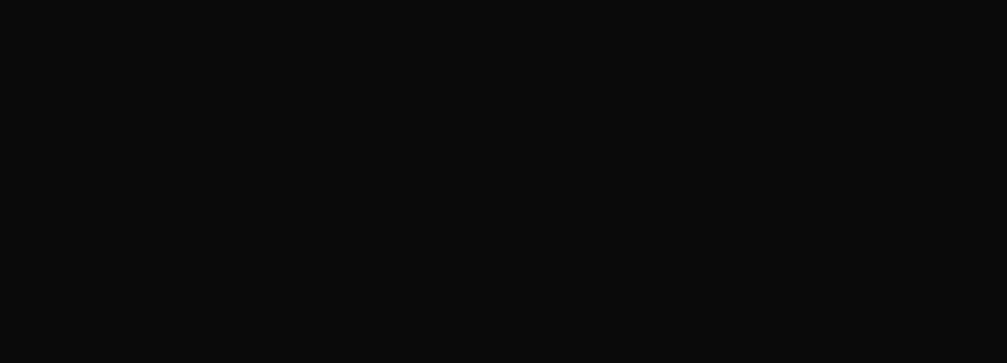
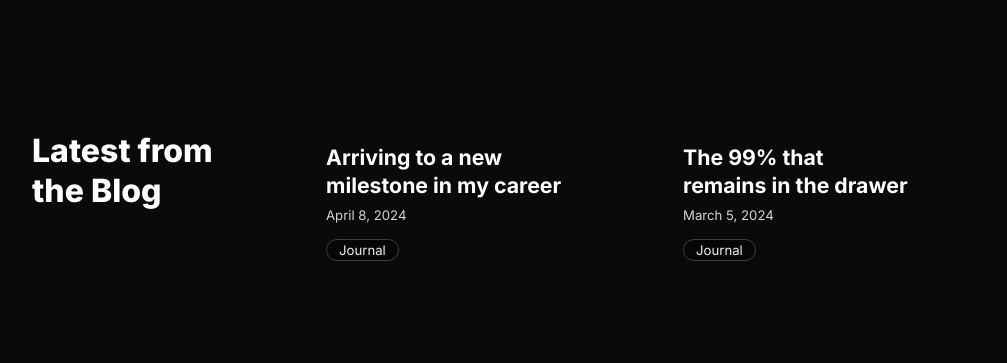
Before and after one commit to CloudCraftWithFranck/cloudcraftwithfranck.github.io, a Next.js app: page /en in a window 1280 px wide. Shown: the part 1660-2023 px from the top of the page, without its empty margins (136-1143 px from the left). Before the commit the page ends 1402 px from the top, so only its background shows below. Built offline with nearby package versions, Linux system fonts and the light colour scheme.

Commit message:
Updating numbers

```diff
--- a/src/app/[locale]/page.tsx
+++ b/src/app/[locale]/page.tsx
@@ -9,7 +9,7 @@
 import { getTranslations, unstable_setRequestLocale } from 'next-intl/server';
 import { useTranslations } from 'next-intl';
 
-import './page.css'; // Importing the CSS for styling
+import './page.css'; // Importing CSS for the grid styling
 
 export async function generateMetadata(
     { params: { locale } }: { params: { locale: string } }
@@ -218,6 +218,81 @@
                 </Flex>
             </Flex>
 
+            <RevealFx translateY="16" delay={0.6}>
+                <Projects range={[1, 1]} locale={locale} />
+            </RevealFx>
+
+            {routes['/blog'] && (
+                <Flex
+                    fillWidth
+                    gap="24"
+                    mobileDirection="column"
+                >
+                    <Flex flex={1} paddingLeft="l">
+                        <Heading
+                            as="h2"
+                            variant="display-strong-xs"
+                            wrap="balance"
+                        >
+                            Latest from the Blog
+                        </Heading>
+                    </Flex>
+                    <Flex flex={3} paddingX="20">
+                        <Posts range={[1, 2]} columns="2" locale={locale} />
+                    </Flex>
+                </Flex>
+            )}
+
+            <Projects range={[2]} locale={locale} />
+
+            {/* Testimonials Section */}
+            <Flex
+                direction="column"
+                alignItems="center"
+                style={{ marginTop: '4rem' }}
+            >
+                <Heading as="h2" variant="display-strong-l" marginBottom="m">
+                    What People Are Saying
+                </Heading>
+                <Flex
+                    direction="row"
+                    style={{
+                        flexWrap: 'wrap',
+                        gap: '16px',
+                        justifyContent: 'center',
+                    }}
+                >
+                    {testimonials.map((testimonial, index) => (
+                        <Flex
+                            key={index}
+                            direction="column"
+                            alignItems="center"
+                            padding="l"
+                            style={{
+                                borderRadius: '8px',
+                                background: '#000',
+                                color: '#fff',
+                                maxWidth: '300px',
+                                textAlign: 'center',
+                                margin: '8px',
+                            }}
+                        >
+                            <Text variant="body-strong-s">
+                                {testimonial.feedback}
+                            </Text>
+                            <Text
+                                variant="body-default-s"
+                                marginTop="m"
+                                style={{ color: '#bbb' }}
+                            >
+                                - {testimonial.name}{' '}
+                                <span>@{testimonial.username}</span>
+                            </Text>
+                        </Flex>
+                    ))}
+                </Flex>
+            </Flex>
+
             {newsletter.display && <Mailchimp newsletter={newsletter} />}
         </Flex>
     );
```
